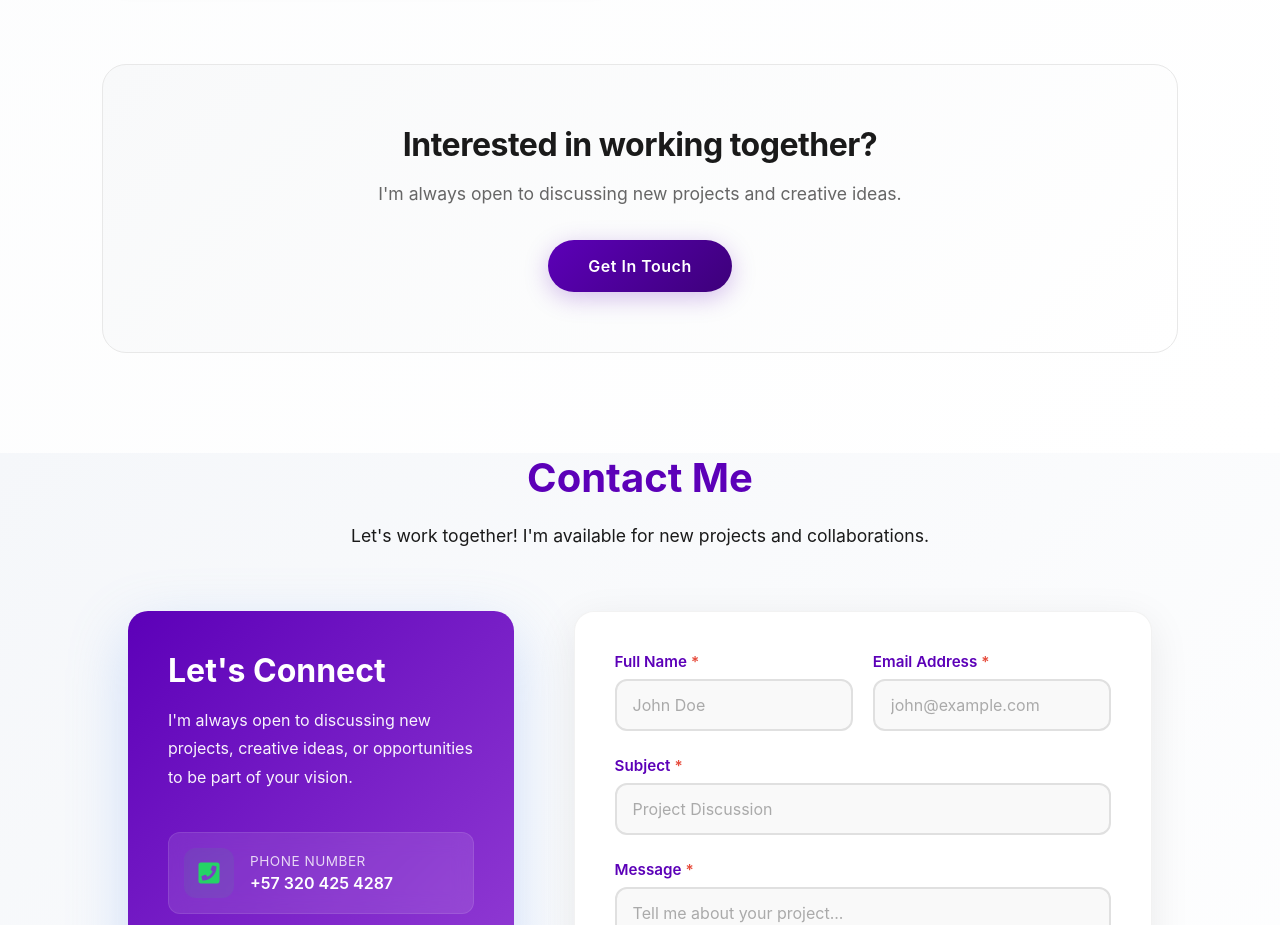
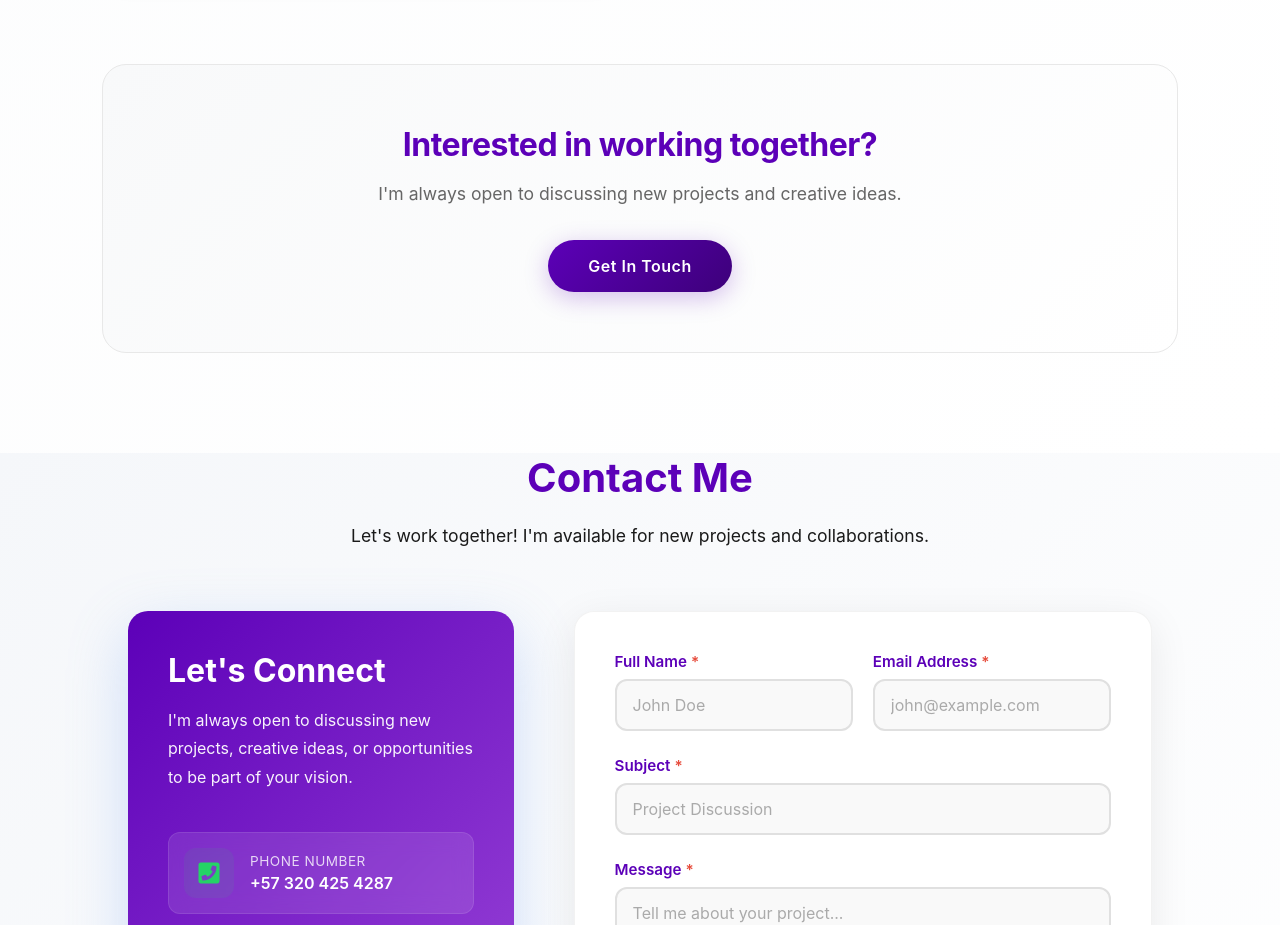
Before and after one commit to JordyVillamil/JordyVillamil.github.io, a React (Vite) app: page / in a window 1280 px wide. Shown: the part 6180-7105 px from the top of the page. Built offline with nearby package versions, Linux system fonts and the light colour scheme.

Commit message:
se corrigen el color de algunos titulos

```diff
--- a/src/styles/PortfolioSection.css
+++ b/src/styles/PortfolioSection.css
@@ -395,7 +395,7 @@
 .portfolio-cta h3 {
   font-size: 2rem;
   font-weight: 700;
-  color: #1a1a1a;
+  color: #5c00b8;
   margin: 0 0 16px 0;
   letter-spacing: -0.5px;
 }
```
